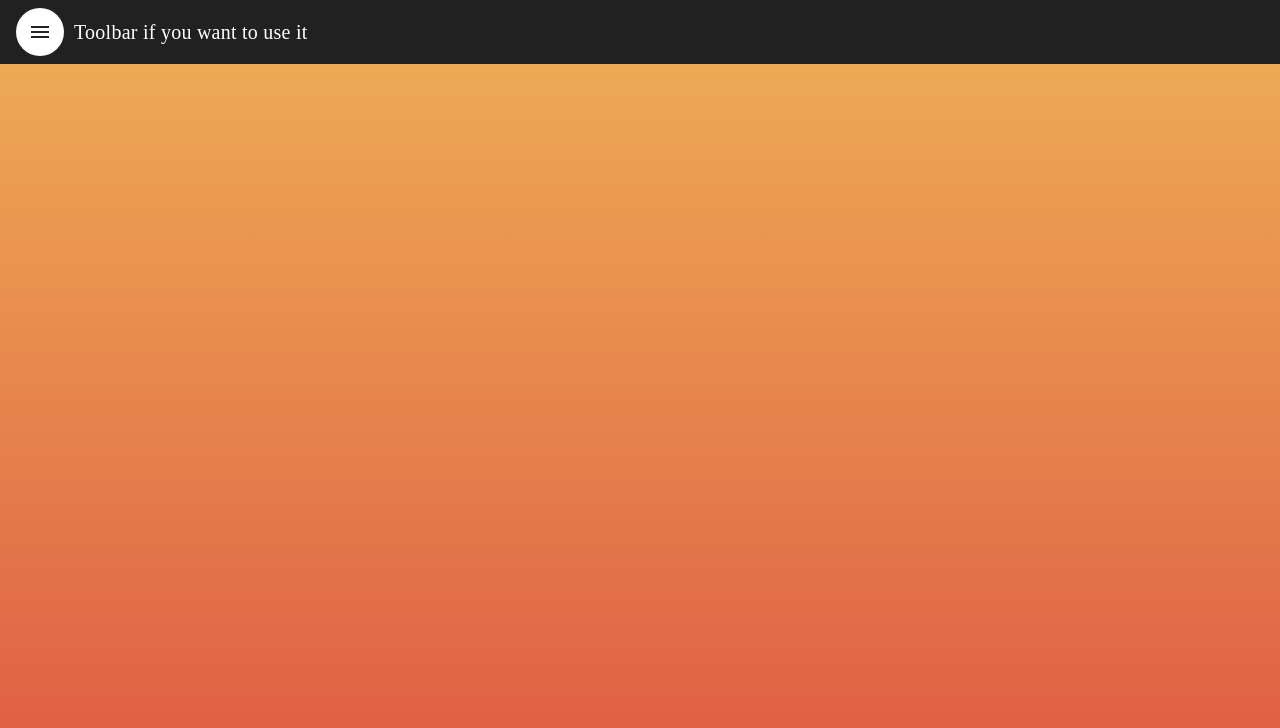
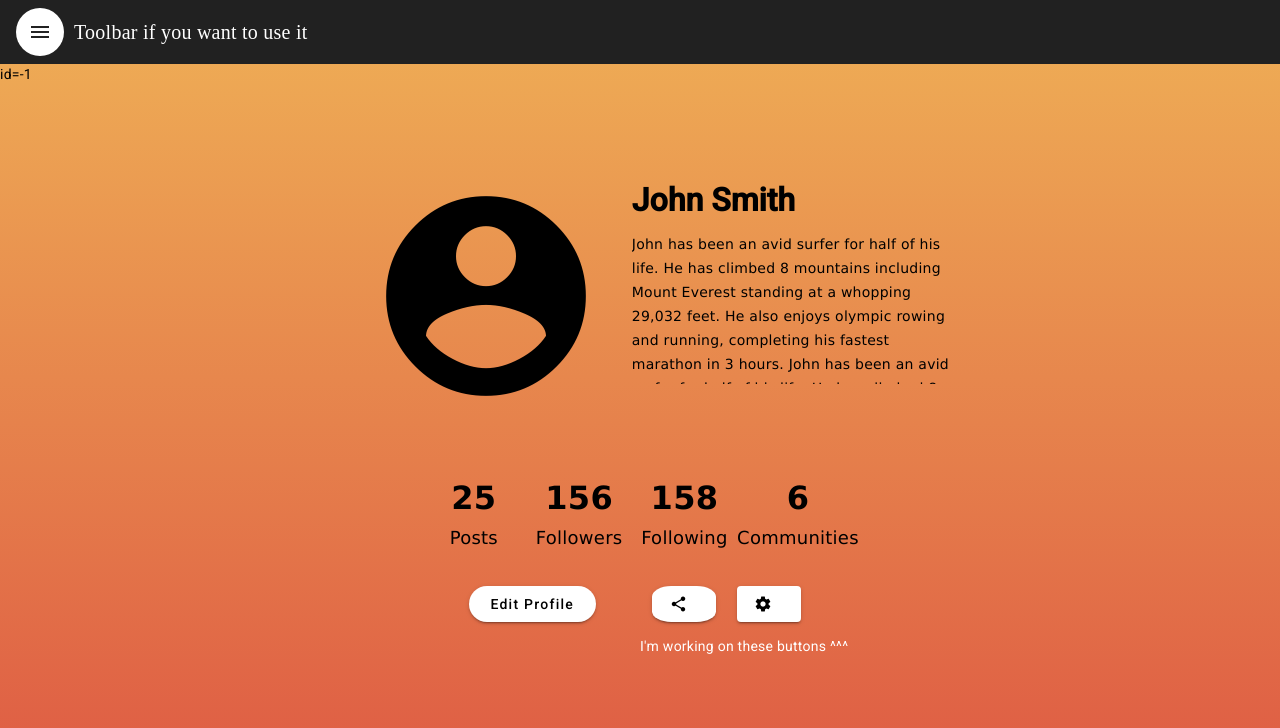
Before and after one commit to F23-CS-407/project, an Angular app in the folder frontend/: page /profile in a window 1280 px wide. Before the commit this address led to /. Shown: the top 728 px of the page. Built offline with nearby package versions, Linux system fonts and the light colour scheme.

Commit message:
Profile Page
Added profile pic placeholder, name, description, profile stats, and some buttons. Needs posts list.

```diff
--- a/frontend/src/app/home/home.component.css
+++ b/frontend/src/app/home/home.component.css
@@ -0,0 +1,20 @@
+.middle_box {
+    position: absolute;
+    top: 15%;
+    left: 10%;
+    width: 80%;
+    height: 70%;
+    background-color: white;
+    text-align: center;
+    border-radius: 10px;
+}
+
+.middle_box .error_icon {
+    transform: scale(5);
+    height: 10%;
+    margin-top: 10%;
+}
+
+.middle_box .oops {
+    font-size: 48px;
+}
--- a/frontend/src/app/home/home.component.html
+++ b/frontend/src/app/home/home.component.html
@@ -1,2 +1,18 @@
-<h1>This is the home page</h1>
-<p style="font-size: large"> Try <a href="/signup">Creating an Account</a> here</p>
+<div *ngIf="username; then good else missing">this never shows</div>
+<ng-template #good>
+    <!-- This content appears when logged in -->
+    <p style="color:white">You are now logged in as user "{{username}}".</p>
+</ng-template>
+<ng-template #missing>
+    <!-- This content appears when not logged in -->
+    <div class="middle_box">
+            <!-- More icons can be found here: https://fonts.google.com/icons -->
+            <mat-icon class="error_icon">error</mat-icon>
+            <p class="oops"><strong>Oops</strong></p>
+            <br>
+            <h1>It appears you are not logged in. In order to use <br>
+                this application, you will need to create an account</h1>
+            <h1> You can <a href="/signup">Create an Account</a> here.</h1>
+            <h4> Already have an account? <a href="/login">Log In</a> here</h4>
+    </div>
+</ng-template>
--- a/frontend/src/app/home/home.component.ts
+++ b/frontend/src/app/home/home.component.ts
@@ -1,10 +1,30 @@
 import { Component } from '@angular/core';
+import { Router } from '@angular/router';
+import { MatButtonModule } from '@angular/material/button';
 
 @Component({
   selector: 'app-home',
   templateUrl: './home.component.html',
   styleUrls: ['./home.component.css']
 })
+
 export class HomeComponent {
 
+  username?: string = undefined;
+
+  constructor(private router: Router) {
+    this.getUsername();
+  }
+
+  getUsername() {
+    console.log(sessionStorage.getItem("username"));
+    if (sessionStorage.getItem("username")) {
+      this.username = sessionStorage.getItem("username")?.toString();
+    } else {
+      // Open popup (dialog)
+
+    }
+
+  }
+
 }
--- /dev/null
+++ b/frontend/src/app/profile/profile.component.css
@@ -0,0 +1,117 @@
+/* https://css-tricks.com/snippets/css/complete-guide-grid/ */
+
+.profile_grid {
+    display: grid;
+    /*grid-template-columns: [col1-start] 40% [col1-end col2-start] 60% [col2-end];*/
+    grid-template-columns: repeat(12, 1fr);
+    grid-template-rows: [row1-start] 50vh [row1-end row2-start] 20% [row2-end row3-start] 10% [row3-end];
+    justify-items: start;
+
+    /* Can also use grid-template-area for defined areas of grid */
+
+    /* Gaps between cells: column-gap:10px; row-gap:15px; */
+    /* Will probably want justify-items: stretch; so items fill whole row, other options are: start, end, center */
+
+}
+
+
+.col:nth-child(1) {
+  grid-column: 1 / span 6;
+  width: 50%;
+  height: 100%;
+  justify-self: end;
+  align-self: center;
+}
+.person_icon {
+  scale: 10;
+  position: relative;
+  top: 50%;
+  left: 50%;
+}
+
+.col:nth-child(2) {
+  grid-column: 7 / span 6;
+  /* Options are start, end, center, stretch */
+  justify-self: start;      /* horizontal */
+  align-self: center;       /* vertical */
+  width: 50%;
+  line-height: 24px;
+  height: 50%;
+  overflow-y: auto;
+}
+.bold_name {
+  font-size: xx-large;
+  font-weight: bolder;
+}
+
+
+
+.col:nth-child(3) {
+  grid-column: 5 / span 1;
+  justify-self: center;
+}
+.col:nth-child(4) {
+  grid-column: 6 / span 1;
+  justify-self: center;
+}
+.col:nth-child(5) {
+  grid-column: 7 / span 1;
+  justify-self: center;
+}
+.col:nth-child(6) {
+  grid-column: 8 / span 1;
+  justify-self: center;
+}
+
+.profile_number {
+  font-size: xx-large;
+  font-weight: 600;
+  font-family: Verdana, Geneva, Tahoma, sans-serif;
+  text-align: center;
+}
+.profile_number_text {
+  font-size: large;
+
+}
+
+
+.col:nth-child(7) {
+  grid-column: 5 / span 2;
+  justify-self: center;
+}
+.edit_button {
+  border-radius: 20px;
+  width: 110%;
+}
+.col:nth-child(8) {
+  grid-column: 7 / span 1;
+  justify-self: center;
+}
+.share_button {
+  aspect-ratio: 1;
+  border-radius: 30%;
+}
+.share_button .center_icon {
+  text-align: center;
+}
+.col:nth-child(9) {
+  grid-column: 8 / span 1;
+}
+
+.settings_button {
+  text-align: center;
+  display: flex;
+  flex-direction: row;
+  justify-content: center;
+}
+
+.col {
+  /*border: 1px solid #000000;*/
+  font-family: Verdana, Geneva, Tahoma, sans-serif;
+}
+
+.post_list {
+  /* https://www.w3schools.com/css/css3_flexbox_container.asp */
+  display: flex;
+  flex-wrap: column;
+}
--- /dev/null
+++ b/frontend/src/app/profile/profile.component.html
@@ -0,0 +1,41 @@
+id={{id}}
+<div class="profile_grid">
+    <div class="col">
+        <mat-icon class="person_icon">account_circle</mat-icon>
+    </div>
+    <div class="col">
+        <h1 class="bold_name">{{username}}</h1>
+        <p>{{description}}</p>
+    </div>
+
+    <div class="col">
+        <h3 class="profile_number">{{num_posts}}</h3>
+        <p class="profile_number_text">Posts</p>
+    </div>
+    <div class="col">
+        <h3 class="profile_number">{{num_followers}}</h3>
+        <p class="profile_number_text">Followers</p>
+    </div>
+    <div class="col">
+        <h3 class="profile_number">{{num_following}}</h3>
+        <p class="profile_number_text">Following</p>
+    </div>
+    <div class="col">
+        <h3 class="profile_number">{{num_communities}}</h3>
+        <p class="profile_number_text">Communities</p>
+    </div>
+
+    <div class="col">
+        <button mat-raised-button class="edit_button">Edit Profile</button>
+    </div>
+    <div class="col">
+        <button mat-raised-button class="share_button"><mat-icon class="center_icon">share</mat-icon></button>
+    </div>
+    <div class="col">
+        <button mat-raised-button class="settings_button"><mat-icon style="vertical-align:middle">settings</mat-icon></button>
+    </div>
+</div>
+<div style="position:absolute;margin-top:5vh;left:50vw;color:white">I'm working on these buttons ^^^</div>
+<div class="post_list">
+    <!-- Use material cards -->
+</div>
--- /dev/null
+++ b/frontend/src/app/profile/profile.component.ts
@@ -0,0 +1,57 @@
+import { Component } from '@angular/core';
+
+import { User } from "../../models/User";
+
+@Component({
+  selector: 'app-profile',
+  templateUrl: './profile.component.html',
+  styleUrls: ['./profile.component.css']
+})
+export class ProfileComponent {
+  // This guts: /profile?id=1234
+  private urlParams: URLSearchParams = new URLSearchParams(window.location.search);
+
+  current_user?: User = new User(1);
+  id: number = -1;
+  username?: string = "N/A";
+  description: string = "N/A";
+  num_posts: number = 25;
+  num_followers: number = 156;
+  num_following: number = 158;
+  num_communities: number = 6;
+
+  constructor() {
+    console.log(typeof this.urlParams.get('id'));
+
+    if (this.urlParams.get('id')) {
+      this.id = parseInt(this.urlParams.get('id') as string);
+
+    } else  if (sessionStorage.getItem("username")) {
+      // Figure out a way to put this in session cookies and query backend
+      this.current_user?.set_username(sessionStorage.getItem("username")?.toString());
+    } else {
+      // This is a test
+      this.username = "John Smith";
+      this.description = `John has been an avid surfer for half of his life. He has climbed
+                          8 mountains including Mount Everest standing at a whopping 29,032
+                          feet. He also enjoys olympic rowing and running, completing his
+                          fastest marathon in 3 hours.
+                          John has been an avid surfer for half of his life. He has climbed
+                          8 mountains including Mount Everest standing at a whopping 29,032
+                          feet. He also enjoys olympic rowing and running, completing his
+                          fastest marathon in 3 hours.John has been an avid surfer for half of his life. He has climbed
+                          8 mountains including Mount Everest standing at a whopping 29,032
+                          feet. He also enjoys olympic rowing and running, completing his
+                          fastest marathon in 3 hours.John has been an avid surfer for half of his life. He has climbed
+                          8 mountains including Mount Everest standing at a whopping 29,032
+                          feet. He also enjoys olympic rowing and running, completing his
+                          fastest marathon in 3 hours.
+                          `;
+      //this.description = "abc";
+    }
+  }
+
+  share_action() {
+
+  }
+}
--- a/frontend/src/app/signup/signup.component.ts
+++ b/frontend/src/app/signup/signup.component.ts
@@ -6,6 +6,7 @@ import {
   Validators,
 } from '@angular/forms';
 //import sha256 from 'crypto-js/sha256';
+import { Router } from '@angular/router';
 
 @Component({
   selector: 'app-signup',
@@ -13,7 +14,13 @@ import {
   styleUrls: ['./signup.component.css'],
 })
 export class SignupComponent {
-  constructor() {
+
+  // Inputs from parent
+
+  // Outputs to parent
+  //@Output() username_for_parent = new EventEmitter <string>();
+
+  constructor(private router: Router) {
 
   }
   // This is here in case dynamic input checking is used
@@ -35,7 +42,7 @@ export class SignupComponent {
   static numberPattern = "^.*[0-9].*$";
 
   /* This is just for us to bypass while testing */
-  password_checking:boolean = true;
+  password_checking:boolean = false;
 
   public create_account(username : string, password : string, passwordc : string) {
     // Set variables back to default
@@ -82,9 +89,14 @@ export class SignupComponent {
     // Password requirements match, check if username exists
     console.log("All fields are valid");
 
+
     // Call backend for new account
     // password_hash: string = sha256.hash(password);
     // call_backend(username, *password hash*);
+
+    // Redirect to main page
+    sessionStorage.setItem("username", username);
+    this.router.navigate(['/']);
   }
 
 }
--- a/frontend/src/index.html
+++ b/frontend/src/index.html
@@ -15,7 +15,8 @@
   <style>
     body {
       /* These were the colors shown in the design document */
-      background-image: linear-gradient(180deg, rgba(239, 176, 86, 1), rgba(222, 89,67, 1));
+      background: linear-gradient(180deg, rgba(239, 176, 86, 1), rgba(222, 89,67, 1));
+      /* This repeats on every 100% window size */
     }
   </style>
 </head>
--- /dev/null
+++ b/frontend/src/models/User.ts
@@ -0,0 +1,20 @@
+export class User {
+    private id: number = -1;
+    private username?: string = undefined;
+
+    constructor(id : number) {
+        this.id = id;
+    }
+
+    public get_id(id : number): number {
+        return this.id;
+    }
+
+    public get_username() {
+        return this.username;
+    }
+
+    public set_username(new_username? : string) {
+        this.username = new_username;
+    }
+}
```
Also changed, not shown: frontend/src/app/app.module.ts (+7 -4 lines), 1 other file (tests, documents, lock files or other folders).
